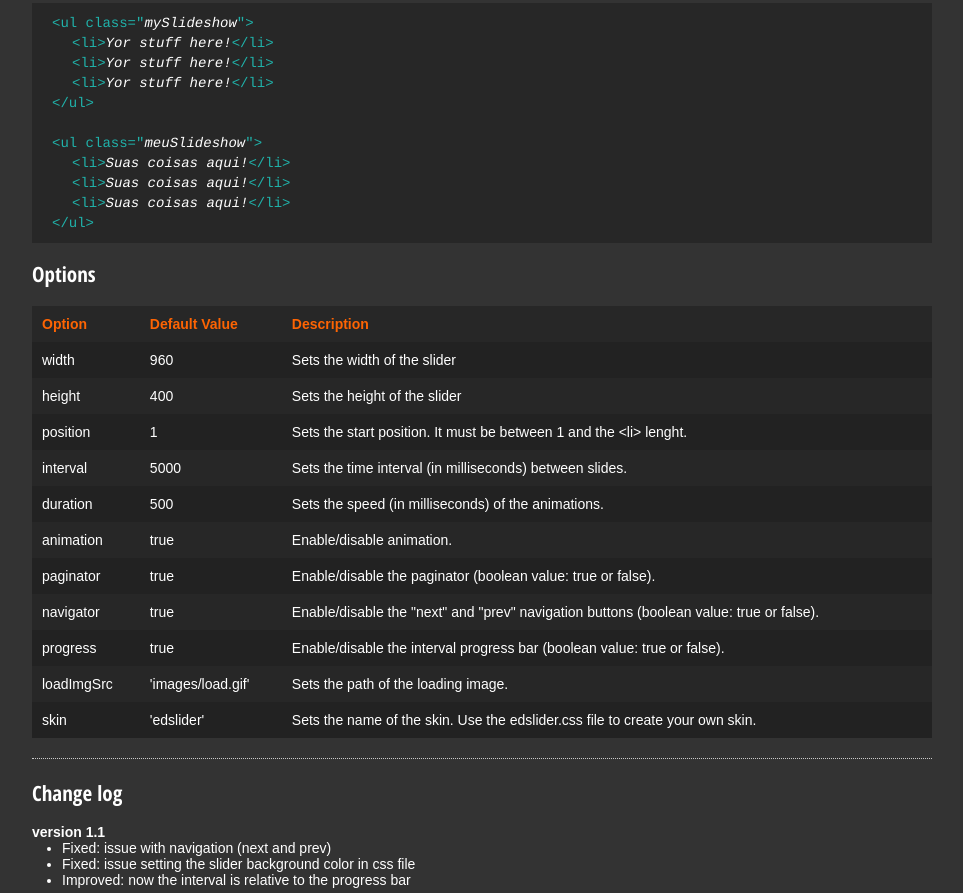
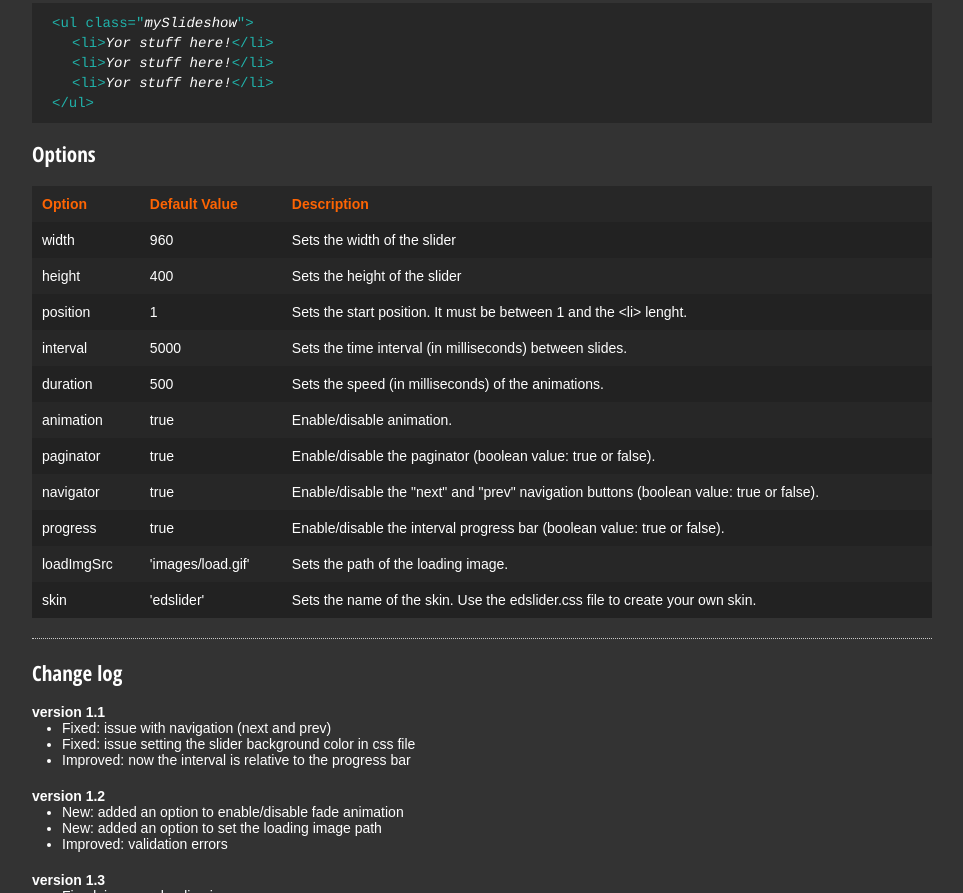
Before and after one commit to eduardocmoreno/portfolio, a plain HTML site: page edslider/index.html in a window 1280 px wide. Shown: the part 1119-2012 px from the top of the page, without its empty margins (158-1121 px from the left). Drawn offline with nearby package versions, Linux system fonts and the light colour scheme.

Commit message:
index edslider alterado

```diff
--- a/edslider/index.html
+++ b/edslider/index.html
@@ -2,7 +2,7 @@
 <html>
 <head>
 	<meta http-equiv="Content-Type" content="text/html; charset=utf-8">
-	<title>jQuery edSlider</title>
+	<title>jQuery edSlider plugin</title>
 	<link rel='stylesheet' href='http://fonts.googleapis.com/css?family=Open+Sans+Condensed:300,700' type='text/css'>
 	<link rel="stylesheet" href="css/edslider.css">
 	<link rel="stylesheet" href="css/styles.css">
@@ -98,7 +98,7 @@
 
 		<p>3º - Inside &lt;BODY> tag, make the html structure like this:</p>
 
-		<div class="code blue en">
+		<div class="code blue">
 			<span>&lt;ul class="<em>mySlideshow</em>"></span>
 			<span>
 				<span>&lt;li><em>Yor stuff here!</em>&lt;/li></span>
@@ -108,20 +108,6 @@
 			</span>
 			<span>
 				<span>&lt;li><em>Yor stuff here!</em>&lt;/li></span>
-			</span>
-			<span>&lt;/ul></span>
-		</div>
-
-		<div class="code blue pt">
-			<span>&lt;ul class="<em>meuSlideshow</em>"></span>
-			<span>
-				<span>&lt;li><em>Suas coisas aqui!</em>&lt;/li></span>
-			</span>
-			<span>
-				<span>&lt;li><em>Suas coisas aqui!</em>&lt;/li></span>
-			</span>
-			<span>
-				<span>&lt;li><em>Suas coisas aqui!</em>&lt;/li></span>
 			</span>
 			<span>&lt;/ul></span>
 		</div>
```
